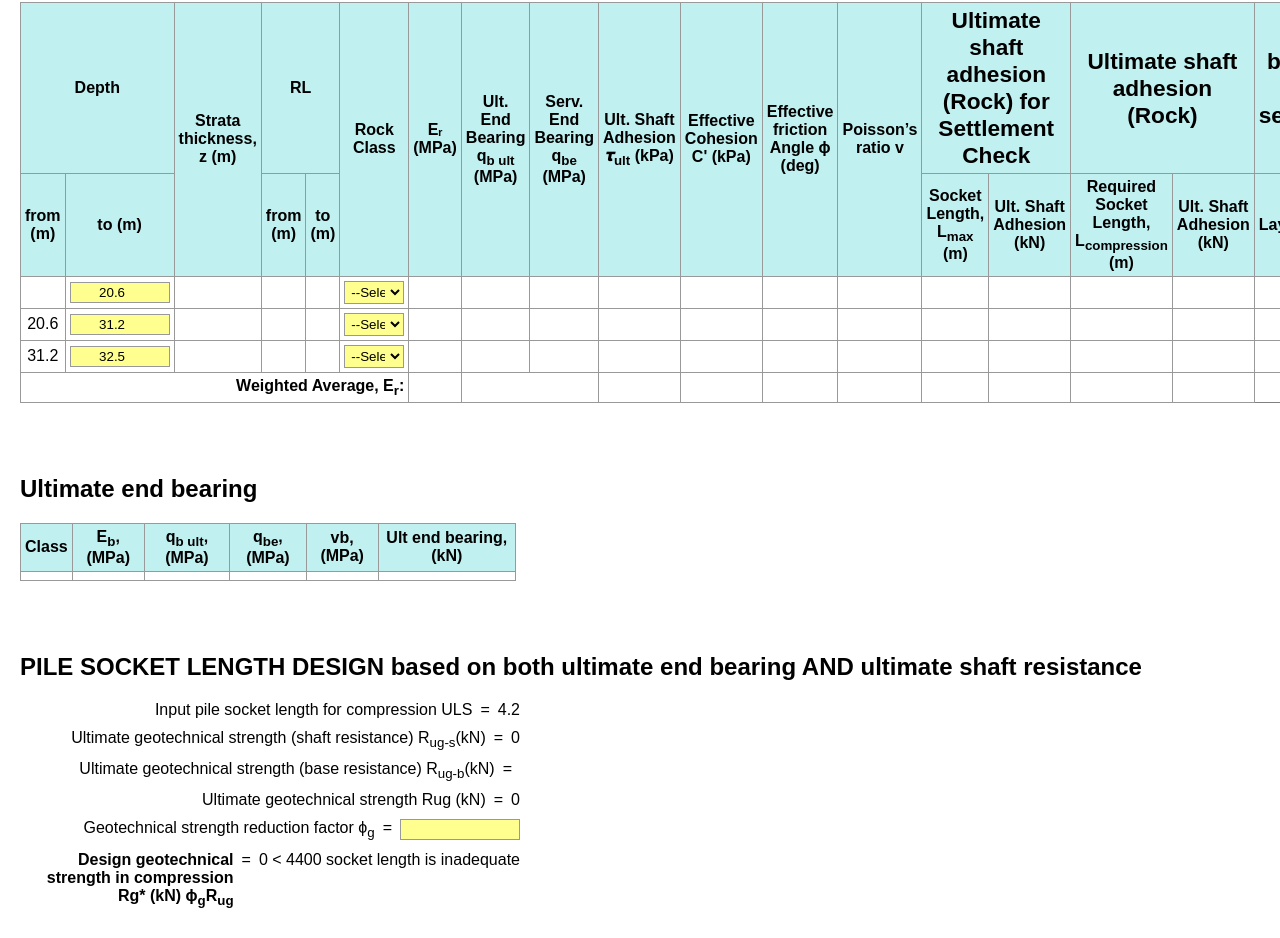
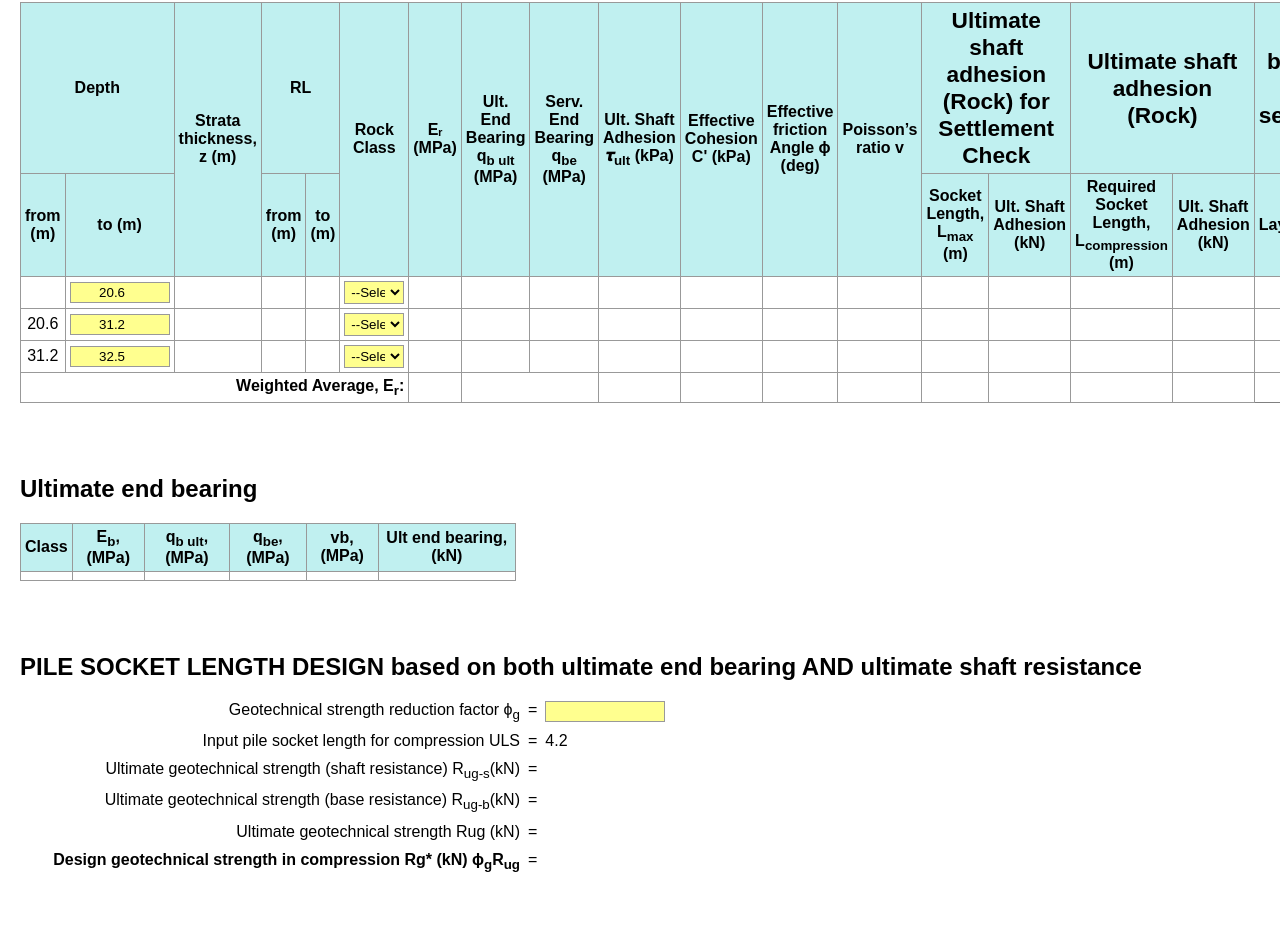
Before and after one commit to mimid919/Pile_Rock_Socket_Design, a website built with Vite: page index.html in a window 1280 px wide. Shown: the part 1278-2216 px from the top of the page. After the commit the page ends 2180 px from the top, so only its background shows below. Built offline with nearby package versions, Linux system fonts and the light colour scheme.

Commit message:
still working on pile socket length design

```diff
--- a/index.html
+++ b/index.html
@@ -604,6 +604,11 @@
 <h1>PILE SOCKET LENGTH DESIGN based on both ultimate end bearing AND ultimate shaft resistance</h1>
 <div id = socketLengthDesign>
   <div class = "wrapper">
+    <div class= "name">Geotechnical strength reduction factor ϕ<sub>g</sub></div>
+    <div class = "equals">=</div>
+    <div class = "value"><input id = "reductionFactor" type="number" step="0.01"></div>
+  </div>
+  <div class = "wrapper">
     <div class= "name">Input pile socket length for compression ULS</div>
     <div class = "equals">=</div>
     <div class = "value"><span class = "ULS_value"></span></div>
@@ -616,17 +621,12 @@
   <div class = "wrapper">
     <div class= "name">Ultimate geotechnical strength (base resistance) R<sub>ug-b</sub>(kN) </div>
     <div class = "equals">=</div>
-    <div class = "value"><span class = "endBearingUlt_value"></span></div>
+    <div class = "value"><span id = "Rugb"></span></div>
   </div>
   <div class = "wrapper">
     <div class= "name">Ultimate geotechnical strength Rug (kN) </div>
     <div class = "equals">=</div>
     <div class = "value"><span id = "Rug"></span></div>
-  </div>
-  <div class = "wrapper">
-    <div class= "name">Geotechnical strength reduction factor ϕ<sub>g</sub></div>
-    <div class = "equals">=</div>
-    <div class = "value"><input id = "reductionFactor" type="number" step="0.01"></div>
   </div>
   <div class = "wrapper">
     <div class= "name" style="font-weight: bold;">Design geotechnical strength in compression Rg* (kN) ϕ<sub>g</sub>R<sub>ug</sub></div>
--- a/src/calculations.js
+++ b/src/calculations.js
@@ -515,18 +515,30 @@ export function socketLengthDesign(inputs) {
 
   const { soilTotal, rockAdhesionTotal, endBearingUlt, uls, reductionFactor} = inputs;
 
+  console.log("entered socketLengthDesign in calculations.js");
   let results = {
     Rugs: '',
+    Rugb: '',
     Rug: '',
     RgStar: ''
   };
+  console.log(soilTotal);
+  console.log(rockAdhesionTotal);
+  console.log(endBearingUlt);
+  console.log(uls);
+  console.log(reductionFactor);
 
-  if (!inputs) {
+  if (!soilTotal || !rockAdhesionTotal || !endBearingUlt || !uls || !reductionFactor) {
     return results;
   }
 
+  console.log("all inputs filled");
+
   //Rugs calculation
-  results.Rugs = round(rockAdhesionTotal * soilTotal);
+  results.Rugs = round(rockAdhesionTotal + soilTotal);
+
+  //Rugb calculation
+  results.Rugb = round(endBearingUlt);
 
   //Rug calculation
   results.Rug = round((endBearingUlt + results.Rugs));
@@ -534,9 +546,9 @@ export function socketLengthDesign(inputs) {
   //RgStar calculation
   const numRgStar = round(reductionFactor * results.Rug);
   if (numRgStar > uls){
-    results.RgStar = `${numRgStar} > ${uls} socket length is OK`;
+    results.RgStar = `${numRgStar} > ${uls} &nbsp;&nbsp;&nbsp; socket length is OK`;
   }else {
-    results.RgStar = `${numRgStar} < ${uls} socket length is inadequate`;
+    results.RgStar = `${numRgStar} < ${uls} &nbsp;&nbsp;&nbsp; socket length is inadequate`;
   }
 
   return results;
--- a/src/main.js
+++ b/src/main.js
@@ -56,6 +56,8 @@ const inputIds = [
   'rockClass8',
   'rockClass9',
   'rockClass10',
+  'endBearingUlt_value',
+  'reductionFactor',
 ];
 
 // Generic function to update _value spans for any input
@@ -220,6 +222,7 @@ function updateSocketLengthDesign() {
   const derivedSocketLengthDesign = socketLengthDesign(socketLengthDesignInputs);
 
   setMultipleValues({...derivedSocketLengthDesign});
+  console.log("inputed everything in the main");
 
 }
 
--- a/src/style.css
+++ b/src/style.css
@@ -63,12 +63,13 @@ input[type="number"] {
   display: grid;
   grid-template-columns: 1fr auto auto;
   gap: 8px;
-  width: 500px;
+    width: 500px;
   padding-bottom: 10px;
 }
 
 .name {
   text-align: right;
+    width: 500px;
 }
 
 .equals {
```
